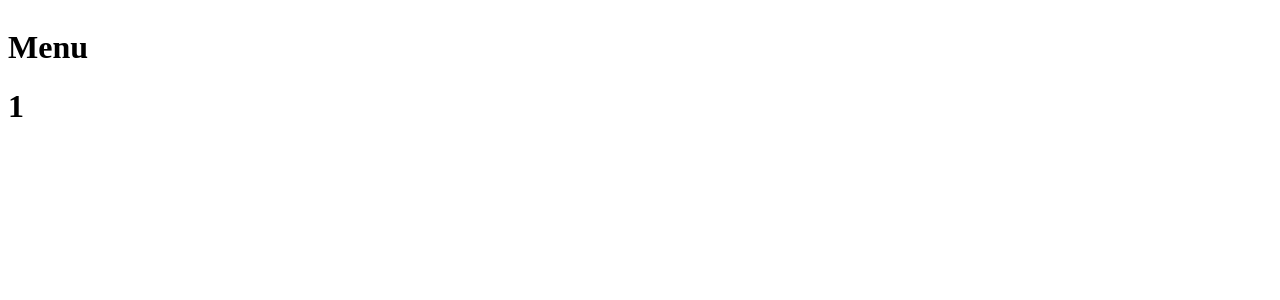
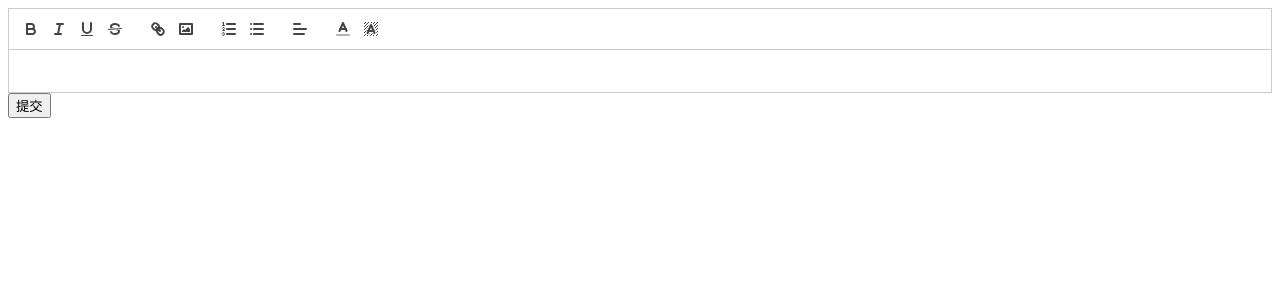
Before and after one commit to COMP5012IT29/bpm-frontend, a Vue app: page /note in a window 1280 px wide. Shown: the top 300 px of the page. Built offline with nearby package versions, Linux system fonts and the light colour scheme.

Commit message:
Feat: send request to backend using axios; write a simple rich text editor

```diff
--- a/package.json
+++ b/package.json
@@ -8,7 +8,10 @@
     "preview": "vite preview"
   },
   "dependencies": {
+    "axios": "^1.3.3",
+    "quill": "^1.3.7",
     "vue": "^3.2.45",
+    "vue-quill-editor": "^3.0.6",
     "vue-router": "^4.1.6",
     "vuetify": "^3.1.5",
     "vuex": "^4.1.0"
--- /dev/null
+++ b/src/components/editorDemo.vue
@@ -0,0 +1,74 @@
+<template>
+  <div>
+    <div ref="editor" :class="'editor' + mode" :contenteditable="!readonly"></div>
+    <button @click="submitContent">提交</button>
+  </div>
+</template>
+
+<script>
+import Quill from 'quill'
+import 'quill/dist/quill.snow.css'
+
+export default {
+  props: {
+    content: {
+      type: String,
+      default: ''
+    },
+    mode: {
+      type: String,
+      default: 'readonly'
+    },
+    readonly: {
+      type: Boolean,
+      default: true
+    }
+  },
+  mounted() {
+    this.quill = new Quill(this.$refs.editor, {
+      modules: {
+        toolbar: [['bold', 'italic', 'underline', 'strike'], ['link', 'image'], [{ 'list': 'ordered' }, { 'list': 'bullet' }], [{ 'align': [] }], [{ 'color': [] }, { 'background': [] }]]
+      },
+      theme: 'snow'
+    })
+
+    if (this.content) {
+      this.quill.root.innerHTML = this.content
+    }
+
+    if (!this.readonly) {
+      this.quill.on('text-change', () => {
+        this.$emit('update:content', this.quill.root.innerHTML)
+      })
+    }
+  },
+  methods: {
+    submitContent() {
+      const content = this.quill.root.innerHTML
+      this.$axios({
+        method: "post",
+        url: "upload/",
+        data: {
+          username: 'test',
+          password: 'a',
+          title: 'title3',
+          hint: 'hint',
+          tag: 'default',
+          content: content
+        },
+      }).then((res) => {
+        console.log(res)
+      })
+    }
+  }
+}
+</script>
+
+<style scoped>
+.editor {
+  border: 1px solid #d9d9d9;
+  border-radius: 2px;
+  height: 300px;
+  overflow-y: auto;
+}
+</style>
--- a/src/main.js
+++ b/src/main.js
@@ -3,4 +3,16 @@ import App from './App.vue'
 import router from "./router";
 import vuex from "vuex"
 import store from './store'
-createApp(App).use(router).use(vuex).use(store).mount('#app')
+import axios from "axios";
+
+const app = createApp(App)
+app.use(router)
+app.use(vuex)
+app.use(store)
+app.config.globalProperties.$axios = axios.create({
+    baseURL: 'http://localhost:8000/api/'
+})
+
+app.mount('#app')
+
+// createApp(App).use(router).use(vuex).use(store).mount('#app')
--- a/src/pages/Note.vue
+++ b/src/pages/Note.vue
@@ -1,13 +1,13 @@
 <template>
   <div>
-    <Menu></Menu>
+    <editor></editor>
   </div>
 </template>
 
 <script>
-import Menu from "../components/Menu.vue";
+import Editor from "@/components/editorDemo.vue";
 export default {
-  components: {Menu},
+  components: {Editor},
   name: "Note"
 }
 </script>
```
Also changed, not shown: 1 other file (tests, documents, lock files or other folders).
